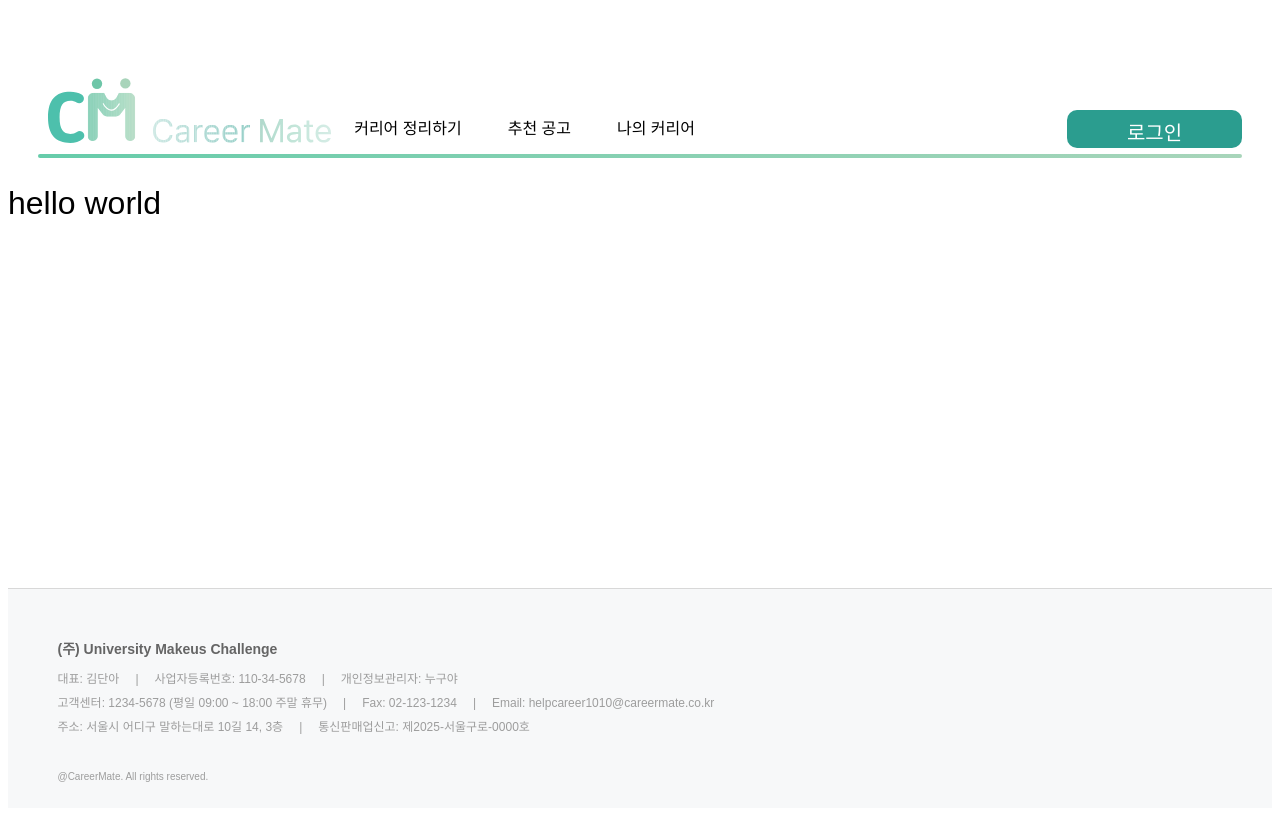
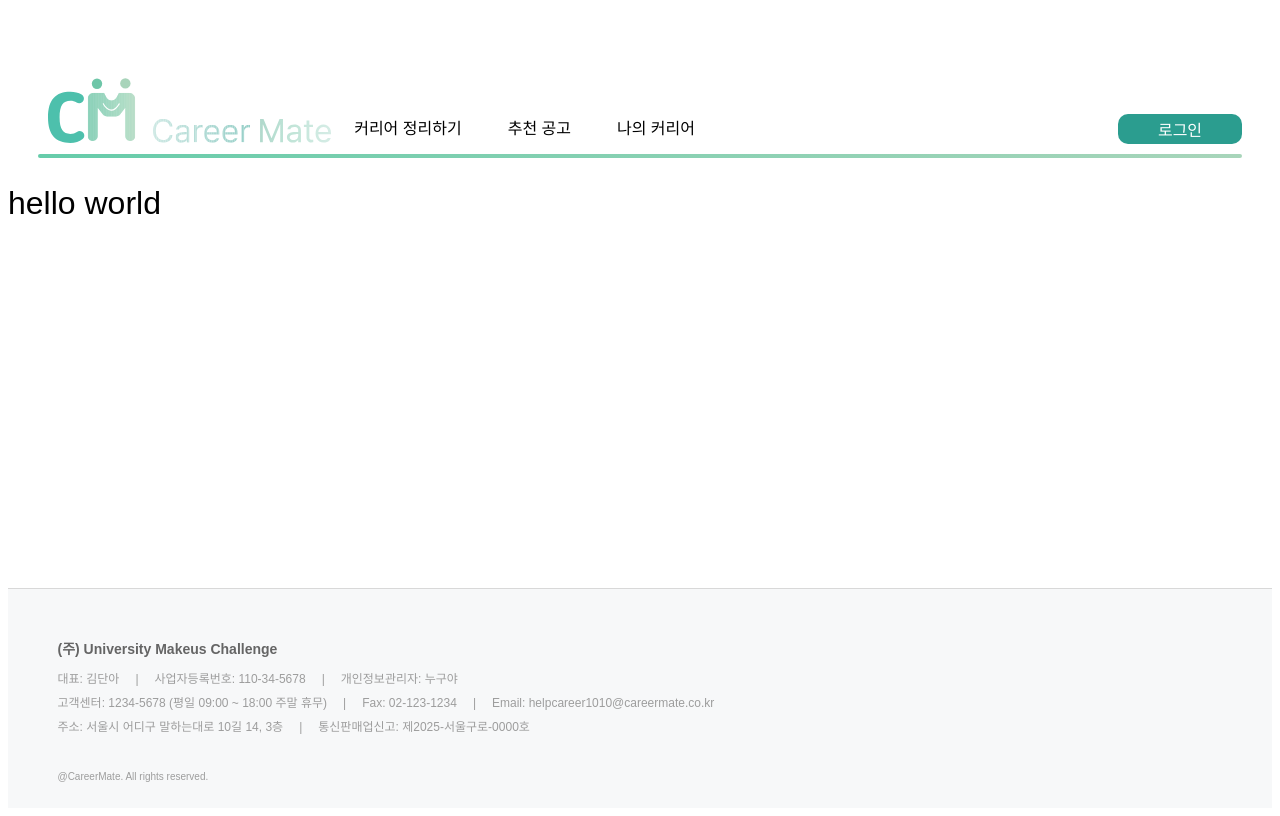
Before and after one commit to Career-Mate/Web, a React (Vite) app: page / in a window 1280 px wide. Built offline with nearby package versions, Linux system fonts and the light colour scheme; a web font is replaced by a local one.

Commit message:
style: 로그인 버튼 사이즈 및 폰트 사이즈 수정

```diff
--- a/src/components/common/Menu/Navbar/Navbar.jsx
+++ b/src/components/common/Menu/Navbar/Navbar.jsx
@@ -34,8 +34,8 @@ const Navbar = () => {
                         {isLogin ? (
                             <LogoutButton name={'김단아'} onClick={loginHandler} />
                         ) : (
-                            <SquareButton width={'175px'} height={'38px'} padding={'8px 0'} onClick={loginHandler}>
-                                로그인
+                            <SquareButton width={'124px'} height={'30px'} padding={' 0'} onClick={loginHandler}>
+                                <span style={{ fontSize: '16px' }}>로그인</span>
                             </SquareButton>
                         )}
                     </S.ButtonWrapper>
```
